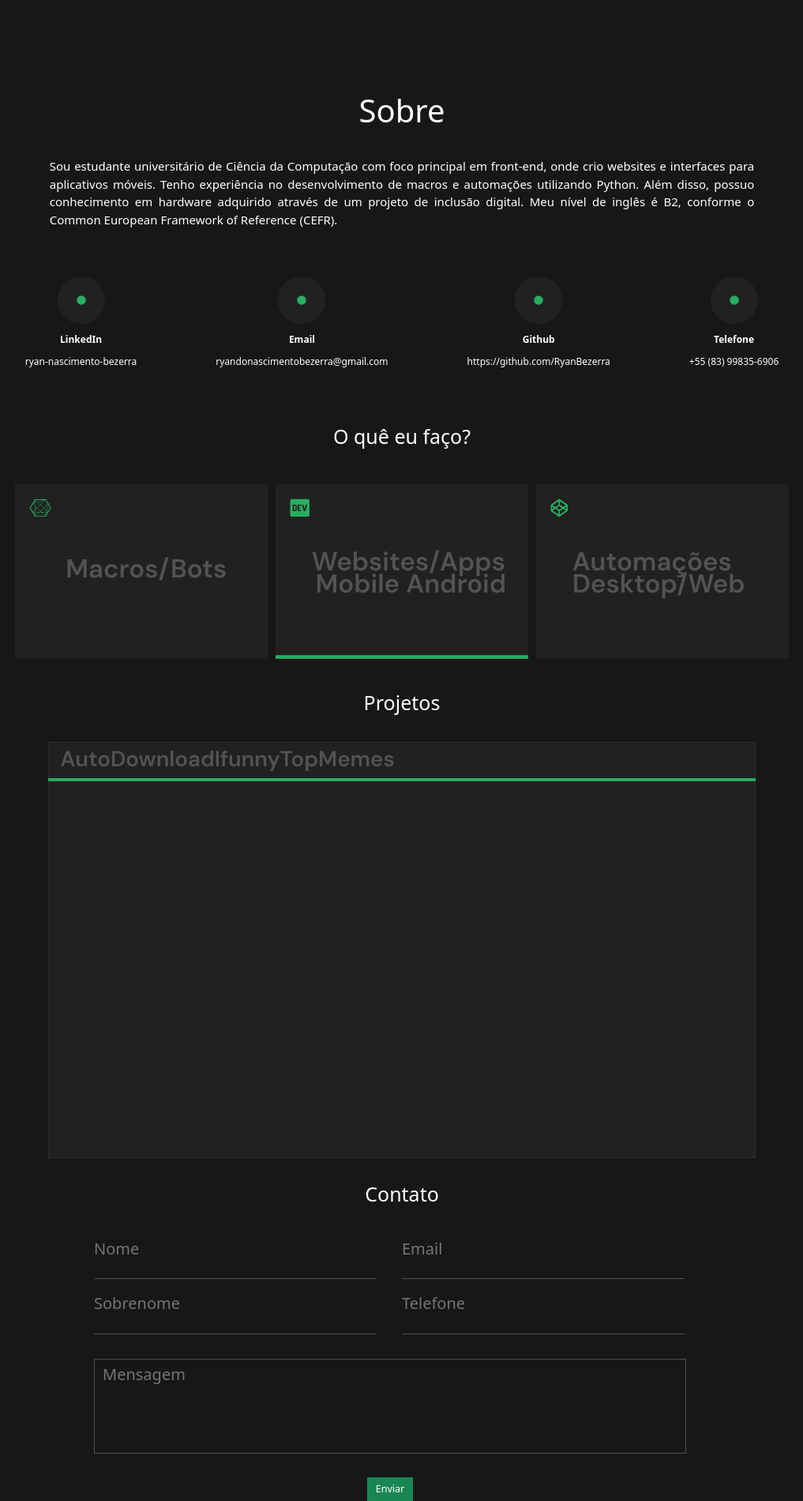
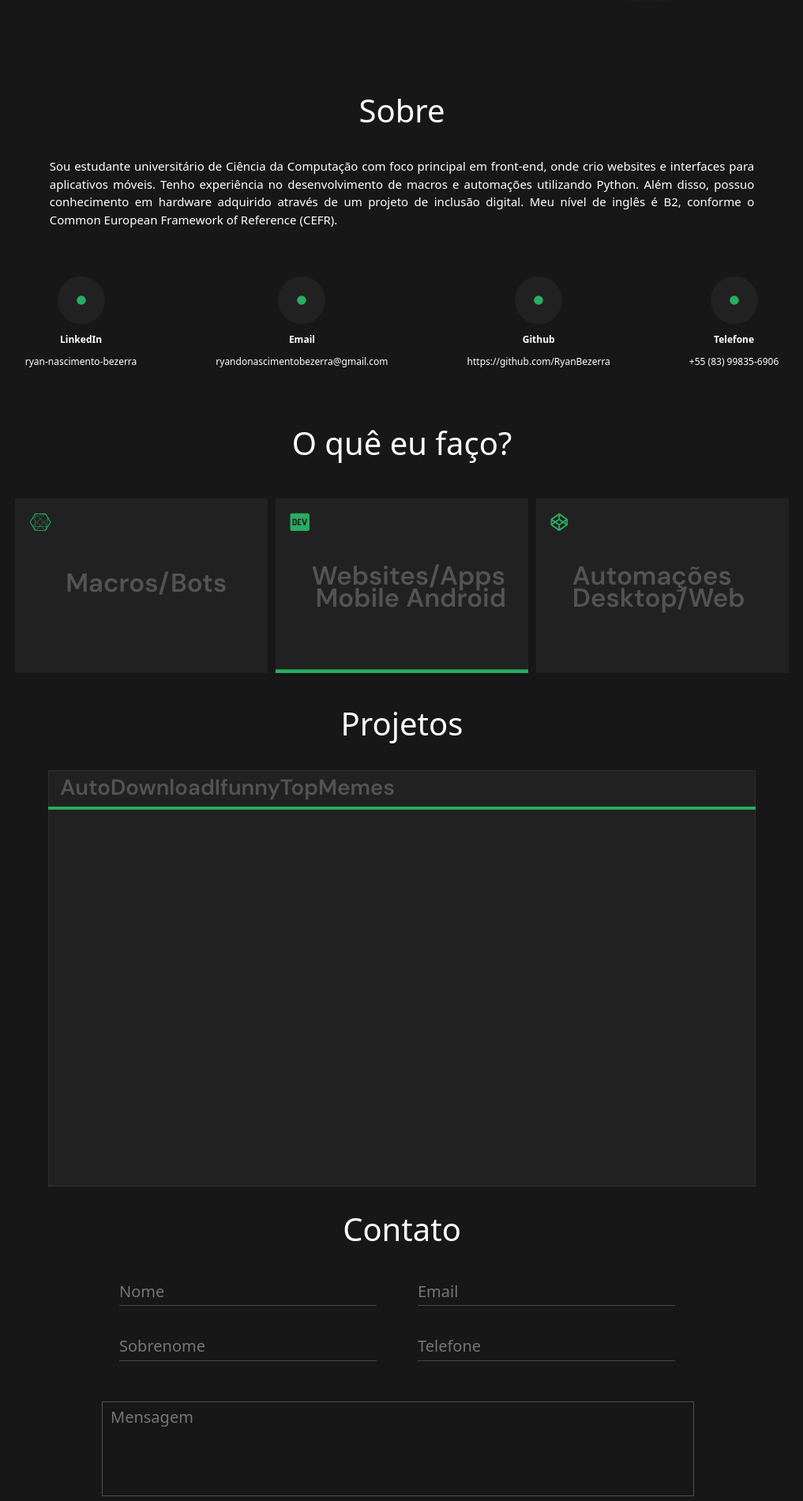
Before and after one commit to RyanBezerra/Portfolio, a Django app: page / in a window 1280 px wide. Shown: the part 771-2671 px from the top of the page at 79% size, without its empty margins (131-1148 px from the left). Run offline with Django 5.2, Linux system fonts and the light colour scheme.

Commit message:
Algumas modificações relacionados a responsividade

```diff
--- a/PortfólioApp/static/css/stylehome.css
+++ b/PortfólioApp/static/css/stylehome.css
@@ -323,7 +328,7 @@ body > div:first-of-type p {
         --bs-btn-padding-x: 2.5rem;
         --bs-btn-font-size: 1.5rem;
     }
-    #sobre {
+    #titulo {
         font-size: 4rem;
     }
     #apresentação {
@@ -339,15 +344,51 @@ body > div:first-of-type p {
     #circulosp {
         font-size: 1.2rem;
     }
+    #cordialidade{
+        font-size: 4rem;
+        padding-right: 15rem;
+    }
     .custom-small-text {
         font-size: 2rem;
     }
     .responsive-svg {
         width: 70vw; /* Ajusta a largura para telas menores */
     }
+    #nome{
+        margin-left: 8rem;
+    }
+    #sobrenome{
+        margin-left: 8rem;
+    }
+    #telefone {
+        margin-left: 2rem;
+    }
+    #email {
+        margin-left: 2rem;
+    }
+    #nomesvg {
+        margin-top: -4rem;
+        margin-left: 8rem;
+        width: 80%;
+    }
+    #sobrenomesvg {
+        margin-top: -4rem;
+        margin-left: 8rem;
+        width: 80%;
+    }
+    #emailsvg {
+        margin-top: -4rem;
+        margin-left: 2rem;
+        width: 80%;
+    }
+    #telefonesvg {
+        margin-top: -4rem;
+        margin-left: 2rem;
+        width: 80%;
+    }
     #mensagem {
         position: relative;
-        left: 0rem;
+        left: 1rem;
         right: 4.5rem;
         top: 2rem;
     }
--- a/PortfólioApp/templates/Home-Page.html
+++ b/PortfólioApp/templates/Home-Page.html
@@ -56,7 +56,7 @@
             <div class="d-flex flex-column flex-md-row align-items-center">
                 <div class="d-flex flex-column text-center text-md-start me-md-3">
                     <h1 id="cordialidade" class="text-light mb-2">Olá, sou Ryan do Nascimento Bezerra</h1>
-                    <p class="mb-3">Desenvolvedor Front-End</p>
+                    <p class="mb-3 fs-2">Desenvolvedor Front-End</p>
                     <div class="d-flex flex-row justify-content-center justify-content-md-start mt-3">
                         <button id="botãobaixar" class="btn btn-success btn-lg rounded-0">Baixar CV</button>
                         <button id="botãolermais" class="btn btn-outline-light btn-lg mx-2 rounded-0">Ler mais</button>
@@ -68,7 +68,7 @@
         <div class="d-flex flex-column justify-content-center align-items-center" style="position: relative; top: 250px; padding-left: 4.5rem; padding-right: 4.5rem;">
             <div class="text-wrap text-center text-white w-75">
                 <div>
-                    <h2 id="sobre">Sobre</h2>
+                    <h2 id="titulo">Sobre</h2>
                     <p id="apresentação" class="pt-5" style="max-width: 1200px; margin: 0 auto; text-align: justify;">
                         Sou estudante universitário de Ciência da Computação com foco principal em front-end, onde crio websites e interfaces para aplicativos móveis. Tenho experiência no desenvolvimento de macros e automações utilizando Python. Além disso, possuo conhecimento em hardware adquirido através de um projeto de inclusão digital. Meu nível de inglês é B2, conforme o Common European Framework of Reference (CEFR).
                     </p>
@@ -113,7 +113,7 @@
             </div>
         </div>
         <div class="d-flex flex-column justify-content-center align-items-center" style="position: relative; top: 250px; padding-left: 4.5rem; padding-right: 4.5rem;">
-            <h1 class="text-white text-center fs-1 mt-5 pt-5">O quê eu faço?</h1>
+            <h1 id = "titulo" class="text-white text-center mt-5 pt-5">O quê eu faço?</h1>
             <div class="d-flex flex-wrap justify-content-center mt-5" style="gap: 1rem; position: relative;">
                 <div class = "svg-container">
                     <svg class="align-self-center" width="320" height="242" viewBox="0 0 349 242" fill="none" xmlns="http://www.w3.org/2000/svg">
@@ -148,7 +148,7 @@
             </div>
         </div>
         <div class="d-flex flex-column justify-content-center align-items-center mt-5" style="position: relative; top: 250px; padding-left: 4.5rem; padding-right: 4.5rem;">
-            <h1 class="text-white">Projetos</h1>
+            <h1 id = "titulo" class="text-white">Projetos</h1>
             <div class="mt-5">
                 <svg class="responsive-svg" width="100%" height="auto" viewBox="0 0 1168 687" fill="none" xmlns="http://www.w3.org/2000/svg">
                     <rect x="0.5" y="0.5" width="1167" height="686" fill="#212121" stroke="#333333"/>
@@ -158,7 +158,7 @@
             </div>
         </div>
         <div class="d-flex flex-column justify-content-center align-items-center mt-5" style="position: relative; top: 250px; padding-left: 4.5rem; padding-right: 4.5rem;">
-            <h1 class = "text-white fs-1">Contato<h1>
+            <h1 id = "titulo" class = "text-white">Contato<h1>
                 <div class="d-flex justify-content-between gap-5 me-5 mt-5">
                     <div class="w-50">
                         <div class="text-right">
```
Also changed, not shown: other parts of PortfólioApp/static/css/stylehome.css (+54 -8 lines), staticfiles_build/static/css/stylehome.css (+92 -10 lines).
